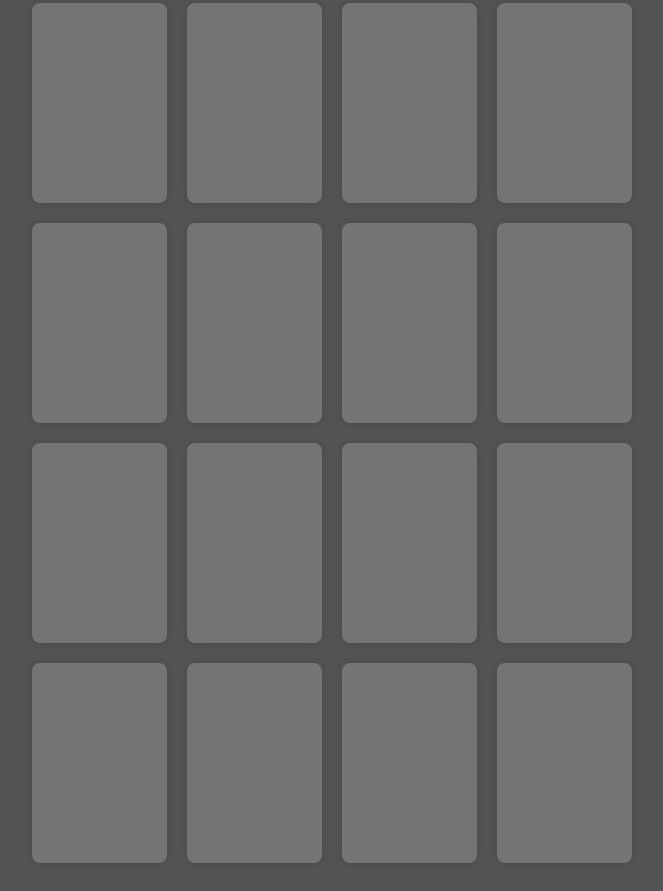
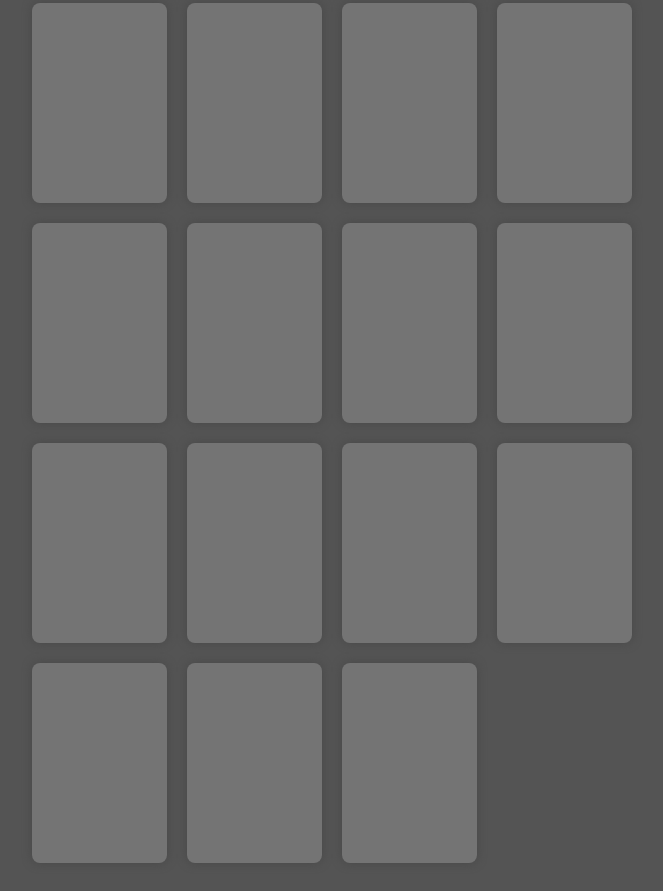
Before and after one commit to IgorSvara/Website_Elements, a plain HTML site: page cards_grid/cards_grid.html in a window 1280 px wide. Shown: the part 245-1136 px from the top of the page, without its empty margins (308-971 px from the left). Drawn offline with Linux system fonts and the light colour scheme.

Commit message:
Simple review.

```diff
--- a/cards_grid/cards_grid.html
+++ b/cards_grid/cards_grid.html
@@ -28,7 +28,6 @@
   <div class="grid-item">ITEM 17</div>
   <div class="grid-item">ITEM 18</div>
   <div class="grid-item">ITEM 19</div>
-  <div class="grid-item">ITEM 20</div>
 </div>
 </body>
 </html>
```
